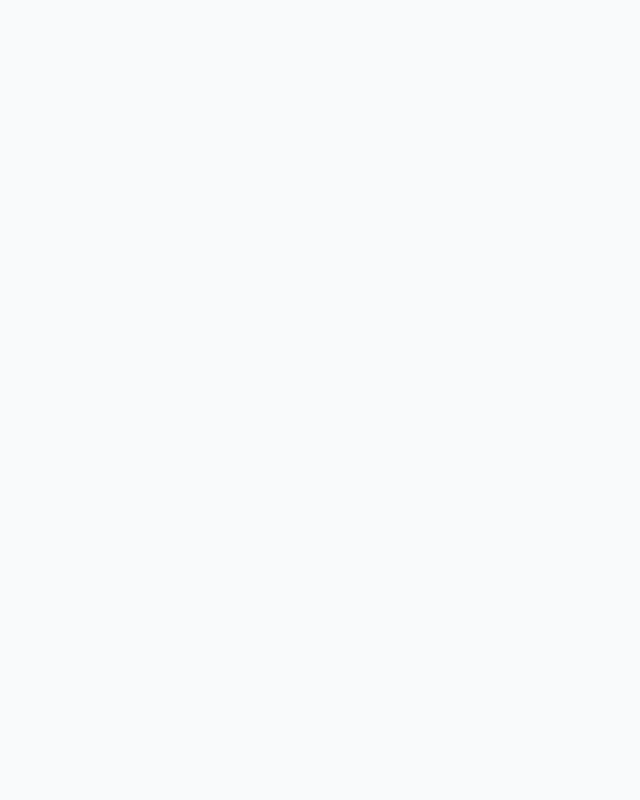
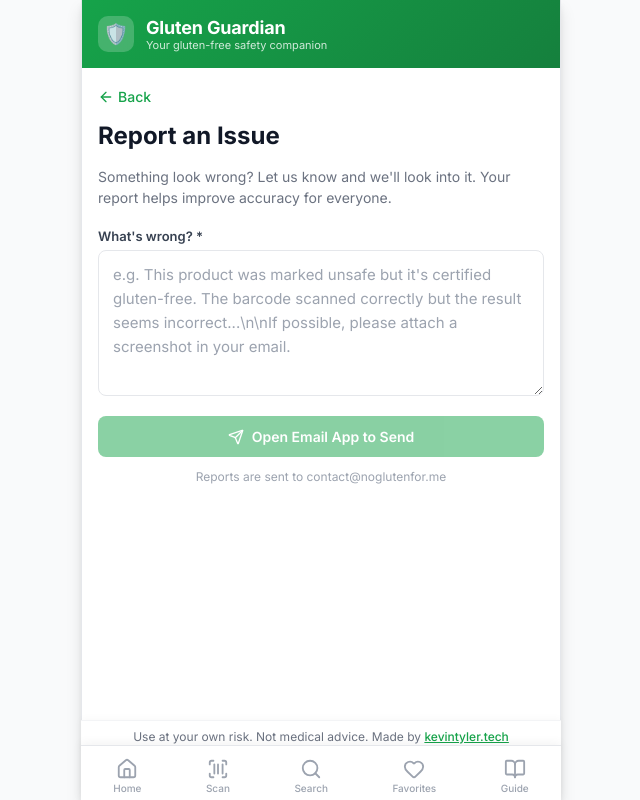
Before and after one commit to kevint024/GlutenGuardian-Revamped, a React (Vite) app: page /report in a window 1280 px wide. Before the commit this address had no page. Shown: the whole page, without its empty margins (319-959 px from the left). Built offline with nearby package versions, Linux system fonts and the light colour scheme.

Commit message:
Add contact form

```diff
--- a/src/App.tsx
+++ b/src/App.tsx
@@ -12,6 +12,7 @@
 import RestaurantPage from './pages/RestaurantPage'
 import ProductDetail from './pages/ProductDetail'
 import AboutPage from './pages/AboutPage'
+import BugReportPage from './pages/BugReportPage'
 
 export default function App() {
   return (
@@ -30,6 +31,7 @@
           <Route path="/restaurants" element={<RestaurantPage />} />
           <Route path="/product/:barcode" element={<ProductDetail />} />
           <Route path="/about" element={<AboutPage />} />
+          <Route path="/report" element={<BugReportPage />} />
         </Route>
       </Routes>
     </BrowserRouter>
--- a/src/components/AnalysisResultCard.tsx
+++ b/src/components/AnalysisResultCard.tsx
@@ -2,6 +2,7 @@
 import { Heart } from 'lucide-react'
 import { isFavorite, addFavorite, removeFavorite, getFavorites } from '../services/storage'
 import { useState } from 'react'
+import { useNavigate } from 'react-router-dom'
 
 interface Props {
   result: AnalysisResult
@@ -14,6 +15,7 @@
   const [favorited, setFavorited] = useState(() =>
     productName ? isFavorite(productName, barcode) : false
   )
+  const navigate = useNavigate()
 
   const toggleFavorite = () => {
     if (!productName) return
@@ -103,6 +105,25 @@
           </ul>
         </div>
       )}
+
+      <div style={{ marginTop: 24, textAlign: 'center' }}>
+        <button
+          onClick={() => navigate(`/report${productName ? `?context=${encodeURIComponent(productName)}` : ''}`)}
+          style={{
+            background: 'none',
+            border: 'none',
+            cursor: 'pointer',
+            color: 'var(--gray-400)',
+            fontSize: '0.8rem',
+            textDecoration: 'underline',
+            textUnderlineOffset: 3,
+            padding: '6px 0',
+            fontFamily: 'inherit',
+          }}
+        >
+          Something not right? Let us know
+        </button>
+      </div>
     </div>
   )
 }
--- /dev/null
+++ b/src/pages/BugReportPage.tsx
@@ -0,0 +1,80 @@
+import { useState, useRef } from 'react'
+import { useSearchParams, useNavigate } from 'react-router-dom'
+import { ArrowLeft, Send, Paperclip, X } from 'lucide-react'
+
+export default function BugReportPage() {
+  const [searchParams] = useSearchParams()
+  const navigate = useNavigate()
+  const context = searchParams.get('context') || ''
+
+  const [description, setDescription] = useState('')
+  const [sent, setSent] = useState(false)
+
+
+  const handleSend = () => {
+    const subject = encodeURIComponent('Bug Report – GlutenGuardian')
+    const bodyLines = [
+      'Issue Description:',
+      description,
+      '',
+      context ? `Context: ${context}` : '',
+      '',
+      '---',
+      'Sent from GlutenGuardian App',
+    ].filter((line, i, arr) => !(line === '' && arr[i - 1] === ''))
+
+    const body = encodeURIComponent(bodyLines.join('\n').trim())
+    window.location.href = `mailto:contact@noglutenfor.me?subject=${subject}&body=${body}`
+    setSent(true)
+  }
+
+  return (
+    <div className="animate-in">
+      <button className="back-btn" onClick={() => navigate(-1)}>
+        <ArrowLeft size={16} /> Back
+      </button>
+
+      <h1 className="page-title">Report an Issue</h1>
+      <p className="page-subtitle">
+        Something look wrong? Let us know and we'll look into it. Your report helps improve accuracy for everyone.
+      </p>
+
+      {context && (
+        <div className="info-box info-box-blue" style={{ marginBottom: 16 }}>
+          <strong>Reporting about:</strong> {context}
+        </div>
+      )}
+
+      <div className="input-group">
+        <label className="input-label">What's wrong? *</label>
+        <textarea
+          className="input"
+          placeholder="e.g. This product was marked unsafe but it's certified gluten-free. The barcode scanned correctly but the result seems incorrect...\n\nIf possible, please attach a screenshot in your email."
+          value={description}
+          onChange={e => setDescription(e.target.value)}
+          rows={5}
+        />
+      </div>
+
+      {sent && (
+        <div className="info-box info-box-green" style={{ marginBottom: 16 }}>
+          ✅ Your email app should have opened. Thank you for your report!
+        </div>
+      )}
+
+      <button
+        className="btn btn-primary"
+        style={{ width: '100%' }}
+        onClick={handleSend}
+        disabled={!description.trim()}
+      >
+        <Send size={16} />
+        Open Email App to Send
+      </button>
+
+      <p style={{ textAlign: 'center', fontSize: '0.75rem', color: 'var(--gray-400)', marginTop: 12 }}>
+        Reports are sent to contact@noglutenfor.me
+      </p>
+    </div>
+  )
+}
```
